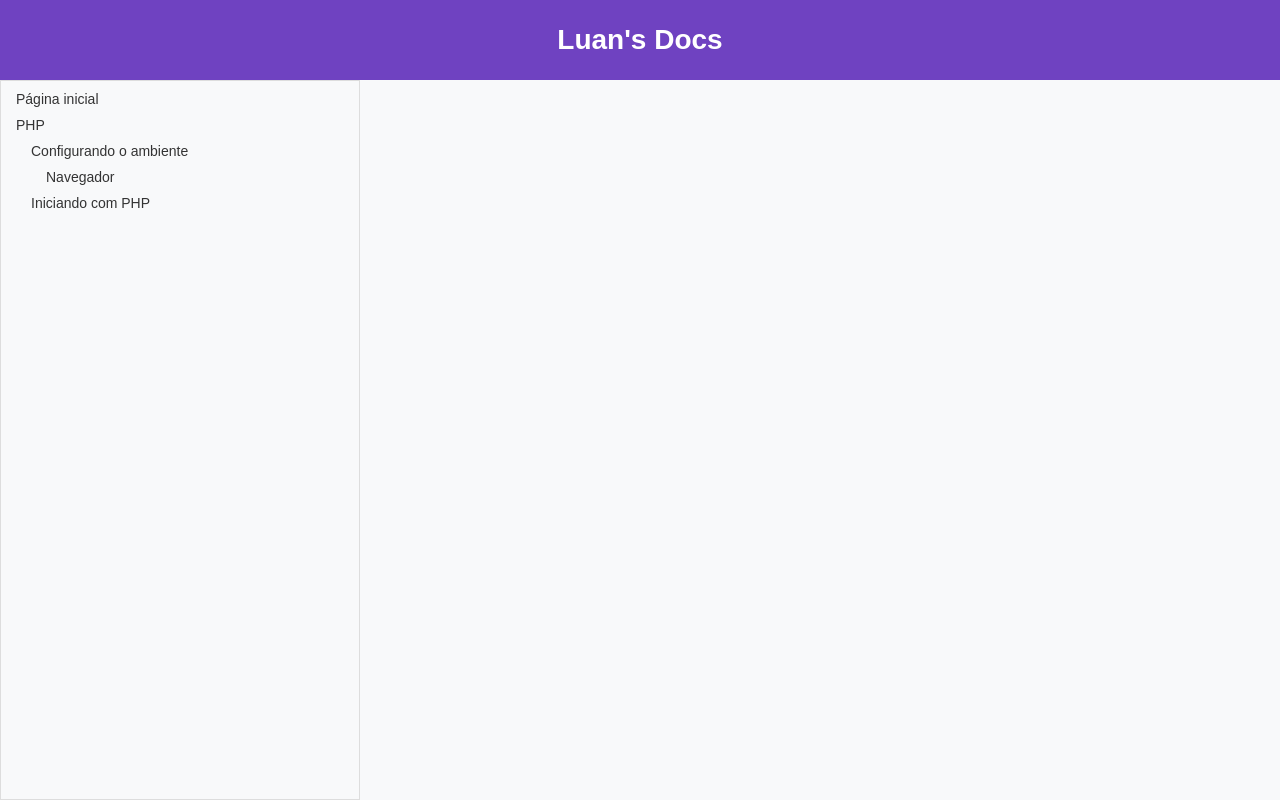
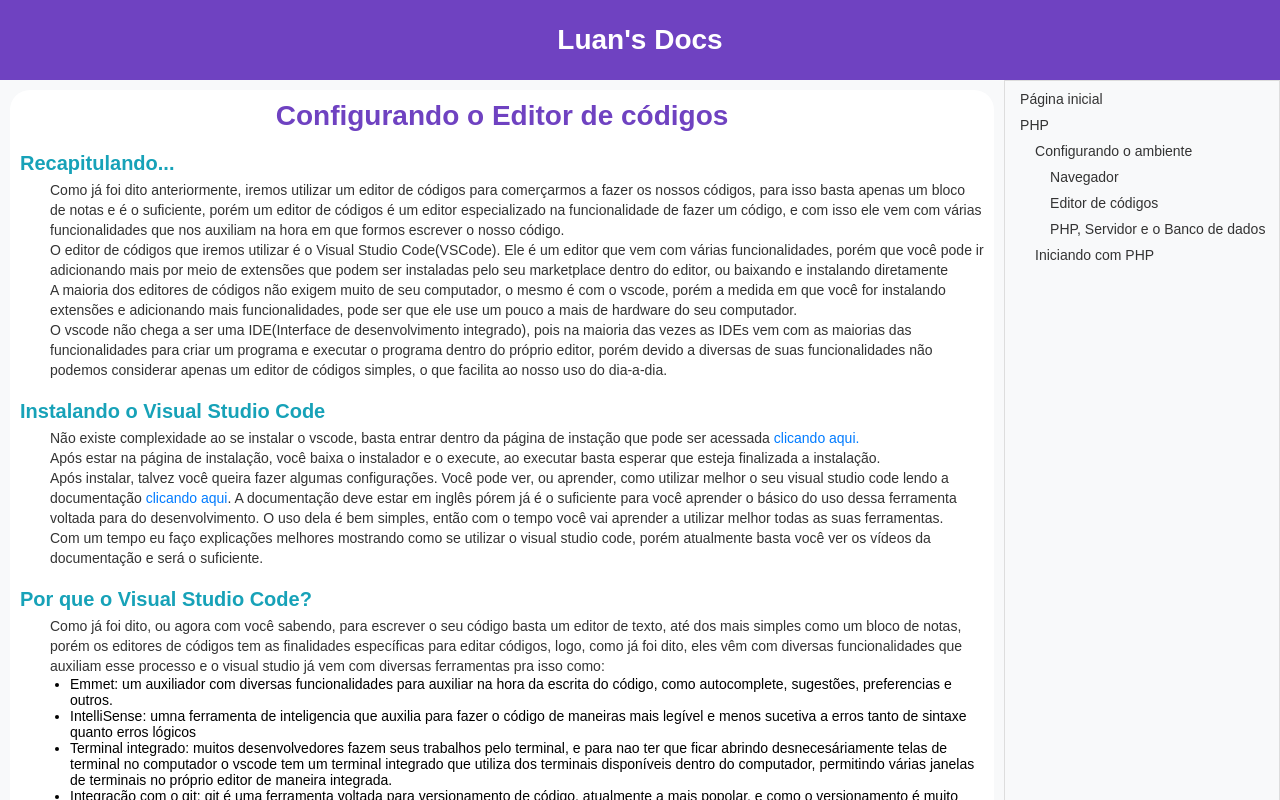
Before and after one commit to lunsmat/Luns_Docs, a React (Create React App) app: page /config/vscode in a window 1280 px wide. Built offline with nearby package versions, Linux system fonts and the light colour scheme.

Commit message:
Make the /config/vscode page

```diff
--- a/src/components/NavBar/index.tsx
+++ b/src/components/NavBar/index.tsx
@@ -19,6 +19,8 @@
                             <Link to="/php/config">Configurando o ambiente</Link>
 
                             <li><Link to="/config/browser">Navegador</Link></li>
+                            <li><Link to="/config/vscode">Editor de códigos</Link></li>
+                            <li><Link to="/php/config/vscode">PHP, Servidor e o Banco de dados</Link></li>
                         </li>
                         <li><Link to="/php/start">Iniciando com PHP</Link></li>
                     </ul>
--- a/src/pages/Browser/index.tsx
+++ b/src/pages/Browser/index.tsx
@@ -31,7 +31,7 @@
                         <p>Se você usa o windows você já deve ter instalado o Microsoft Edge em sua máquina, porém continue fazendo essas etapas pois você deve estar utilizando uma versão antiga dele.</p>
                         <p>Já se você não utiliza o windows você não terá esse navegador por padrão na sua máquina, porém o processo de instalação desse navegadoré bem simples. Basta seguir os seguintes passos:</p>
                         <ul>
-                            <li>Entre na página de download do Microsoft Edge,você pode entrar <a href="https://www.microsoft.com/pt-br/edge">clicando aqui.</a></li>
+                            <li>Entre na página de download do Microsoft Edge,você pode entrar <a href="https://www.microsoft.com/pt-br/edge" target="blank">clicando aqui.</a></li>
                             <li>Após isso você terá o instalador do Edge, basta executar e após isso o instalador irá instalar o Edge para você.</li>
                             <p>Após isso o navegador já estará instalado, logo você não terá de se preocupar.</p>
                         </ul>
@@ -63,10 +63,13 @@
 
                 <section>
                     <header>
-                        <h3>Finalizando:</h3>
+                        <h3>Finalizando...</h3>
+                    </header>
+
+                    <main>
                         <p>Tratando se de um resumo final eu diria que se você quer se tornar um desenvolvedor, pode ser uma melhor prática destinguir de suas ferramentas de uso pessoal para as ferramentas de uso de desenvolvimento.</p>
                         <p>Espero que você tenha entendido o fato da utilização do microsoft Edge e as vantangens que a nova versão dele pode trazer aos desenvolvedores. E o porquê de utilizar ele ao invés do Chrome, que continua sendo uma ótima opção.</p>
-                    </header>
+                    </main>
                 </section>
             </main>
         </Container>
--- /dev/null
+++ b/src/pages/VsCode/index.tsx
@@ -0,0 +1,58 @@
+import React from 'react';
+
+import { Container } from './styles';
+
+const VsCode: React.FC = () => {
+    return (
+        <Container>
+            <header>
+                <h2>Configurando o Editor de códigos</h2>
+            </header>
+
+            <main>
+                <section>
+                    <header>
+                        <h3>Recapitulando...</h3>
+                    </header>
+
+                    <main>
+                        <p>Como já foi dito anteriormente, iremos utilizar um editor de códigos para comerçarmos a fazer os nossos códigos, para isso basta apenas um bloco de notas e é o suficiente, porém um editor de códigos é um editor especializado na funcionalidade de fazer um código, e com isso ele vem com várias funcionalidades que nos auxiliam na hora em que formos escrever o nosso código.</p>
+                        <p>O editor de códigos que iremos utilizar é o Visual Studio Code(VSCode). Ele é um editor que vem com várias funcionalidades, porém que você pode ir adicionando mais por meio de extensões que podem ser instaladas pelo seu marketplace dentro do editor, ou baixando e instalando diretamente</p>
+                        <p>A maioria dos editores de códigos não exigem muito de seu computador, o mesmo é com o vscode, porém a medida em que você for instalando extensões e adicionando mais funcionalidades, pode ser que ele use um pouco a mais de hardware do seu computador.</p>
+                        <p>O vscode não chega a ser uma IDE(Interface de desenvolvimento integrado), pois na maioria das vezes as IDEs vem com as maiorias das funcionalidades para criar um programa e executar o programa dentro do próprio editor, porém devido a diversas de suas funcionalidades não podemos considerar apenas um editor de códigos simples, o que facilita ao nosso uso do dia-a-dia.</p>
+                    </main>
+                </section>
+                <section>
+                    <header>
+                        <h3>Instalando o Visual Studio Code</h3>
+                    </header>
+                    <main>
+                        <p>Não existe complexidade ao se instalar o vscode, basta entrar dentro da página de instação que pode ser acessada <a href="https://code.visualstudio.com/" target="blank">clicando aqui.</a></p>
+                        <p>Após estar na página de instalação, você baixa o instalador e o execute, ao executar basta esperar que esteja finalizada a instalação.</p>
+                        <p>Após instalar, talvez você queira fazer algumas configurações. Você pode ver, ou aprender, como utilizar melhor o seu visual studio code lendo a documentação <a href="https://code.visualstudio.com/docs/getstarted/introvideos" target="_blank" rel="noopener noreferrer">clicando aqui</a>. A documentação deve estar em inglês pórem já é o suficiente para você aprender o básico do uso dessa ferramenta voltada para do desenvolvimento. O uso dela é bem simples, então com o tempo você vai aprender a utilizar melhor todas as suas ferramentas.</p>
+                        <p>Com um tempo eu faço explicações melhores mostrando como se utilizar o visual studio code, porém atualmente basta você ver os vídeos da documentação e será o suficiente.</p>
+                    </main>
+                </section>
+                <section>
+                    <header>
+                        <h3>Por que o Visual Studio Code?</h3>
+                    </header>
+                    <main>
+                        <p>Como já foi dito, ou agora com você sabendo, para escrever o seu código basta um editor de texto, até dos mais simples como um bloco de notas, porém os editores de códigos tem as finalidades específicas para editar códigos, logo, como já foi dito, eles vêm com diversas funcionalidades que auxiliam esse processo e o visual studio já vem com diversas ferramentas pra isso como:</p>
+                        <ul>
+                            <li>Emmet: um auxiliador com diversas funcionalidades para auxiliar na hora da escrita do código, como autocomplete, sugestões, preferencias e outros.</li>
+                            <li>IntelliSense: umna ferramenta de inteligencia que auxilia para fazer o código de maneiras mais legível e menos sucetiva a erros tanto de sintaxe quanto erros lógicos</li>
+                            <li>Terminal integrado: muitos desenvolvedores fazem seus trabalhos pelo terminal, e para nao ter que ficar abrindo desnecesáriamente telas de terminal no computador o vscode tem um terminal integrado que utiliza dos terminais disponíveis dentro do computador, permitindo várias janelas de terminais no próprio editor de maneira integrada.</li>
+                            <li>Integração com o git: git é uma ferramenta voltada para versionamento de código, atualmente a mais popolar, e como o versionamento é muito importante para desenvolvedores, o vscode já tem integração para versionar seu código direto no próprio editor o invés de se utilizar linhas de comando.</li>
+                            <li>Ferramentas para debugar: funcionalidade que você pode raramente usar, mas deve, pois as ferramentas de debugar do vscode ajudam com que ao escrever seu programa você passe ele pelo debug para indentificar erros e bugs que podem acontecer.</li>
+                            <li>Marketplace: mercado de extensões, com isso além de você deixar seu editor do jeito que você deseja, você pode instalar extensões que o auxiliem no dia a dia.</li>
+                        </ul>
+                        <p>Com isso, percebesse que o visual studio code é sim um editor bem completo, mas não chega a ser uma IDE completa, porém resolve todos, ou quase todos os seus problemas.</p>
+                    </main>
+                </section>
+            </main>
+        </Container>
+    );
+}
+
+export default VsCode;
--- /dev/null
+++ b/src/pages/VsCode/styles.ts
@@ -0,0 +1,6 @@
+import styled from 'styled-components';
+import Section from '../../styles/components/Section';
+
+export const Container = styled(Section)`
+
+`;
--- a/src/routes.tsx
+++ b/src/routes.tsx
@@ -10,6 +10,7 @@
 import Home from './pages/Home';
 
 import Browser from './pages/Browser';
+import VsCode from './pages/VsCode';
 
 import PHP from './pages/PHP';
 import PHPConfig from './pages/PHP/Config';
@@ -26,6 +27,7 @@
                     <Route exact path="/" component={Home} />
 
                     <Route exact path="/config/browser" component={Browser} />
+                    <Route exact path="/config/vscode" component={VsCode} />
 
                     <Route exact path="/php" component={PHP} />
                     <Route exact path="/php/config" component={PHPConfig} />
```
